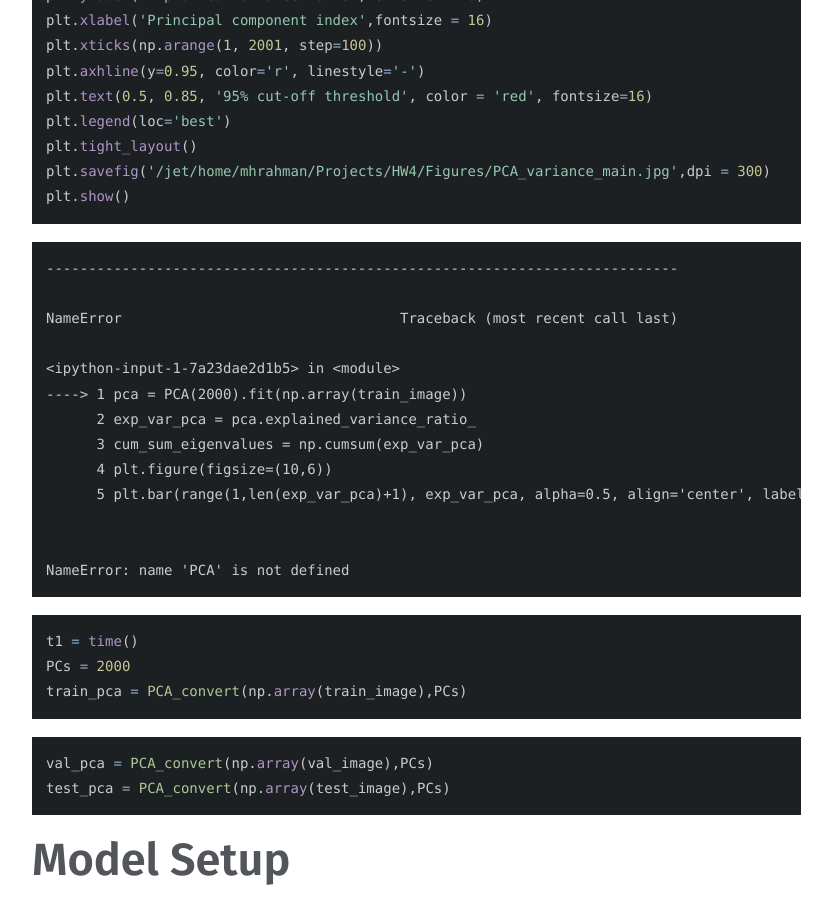
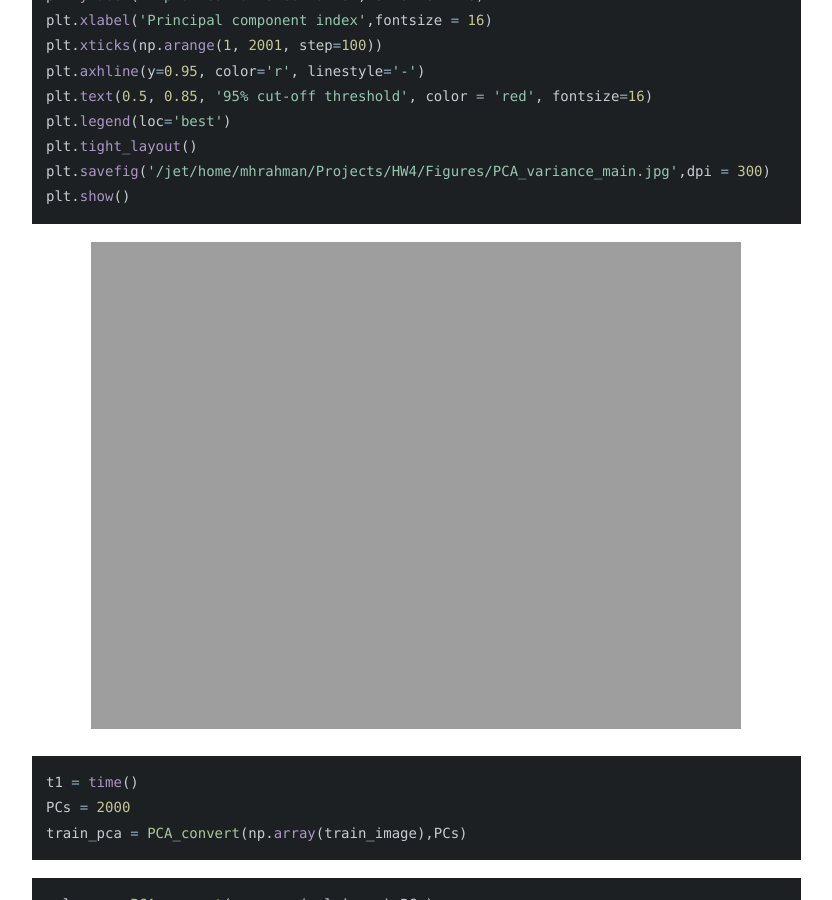
Before and after one commit to HafizSunny/HafizSunny09.github.io, a Jekyll site: the page built from _posts/2021-11-08-Image-classification-by-PCA-and-MLP.md, in a window 1280 px wide and 900 px high, scrolled down 2895 px. Shown: the whole window, without its empty margins (40-872 px from the left). Built offline with Jekyll 4.4.1, drawn with Linux system fonts in a browser that asks for light colours.

Commit message:
Update 2021-11-08-Image-classification-by-PCA-and-MLP.md

````diff
--- a/_posts/2021-11-08-Image-classification-by-PCA-and-MLP.md
+++ b/_posts/2021-11-08-Image-classification-by-PCA-and-MLP.md
@@ -111,21 +111,7 @@ plt.savefig('/jet/home/mhrahman/Projects/HW4/Figures/PCA_variance_main.jpg',dpi
 plt.show()
 ```
 
-
-    ---------------------------------------------------------------------------
-
-    NameError                                 Traceback (most recent call last)
-
-    <ipython-input-1-7a23dae2d1b5> in <module>
-    ----> 1 pca = PCA(2000).fit(np.array(train_image))
-          2 exp_var_pca = pca.explained_variance_ratio_
-          3 cum_sum_eigenvalues = np.cumsum(exp_var_pca)
-          4 plt.figure(figsize=(10,6))
-          5 plt.bar(range(1,len(exp_var_pca)+1), exp_var_pca, alpha=0.5, align='center', label='Individual explained variance')
-
-
-    NameError: name 'PCA' is not defined
-
+![image-center]({{ site.url }}{{ site.baseurl }}/images\Image classification by PCA and MLP\PCA.jpg){: .align-center}{: width="650" }
 
 
 ```python
````
